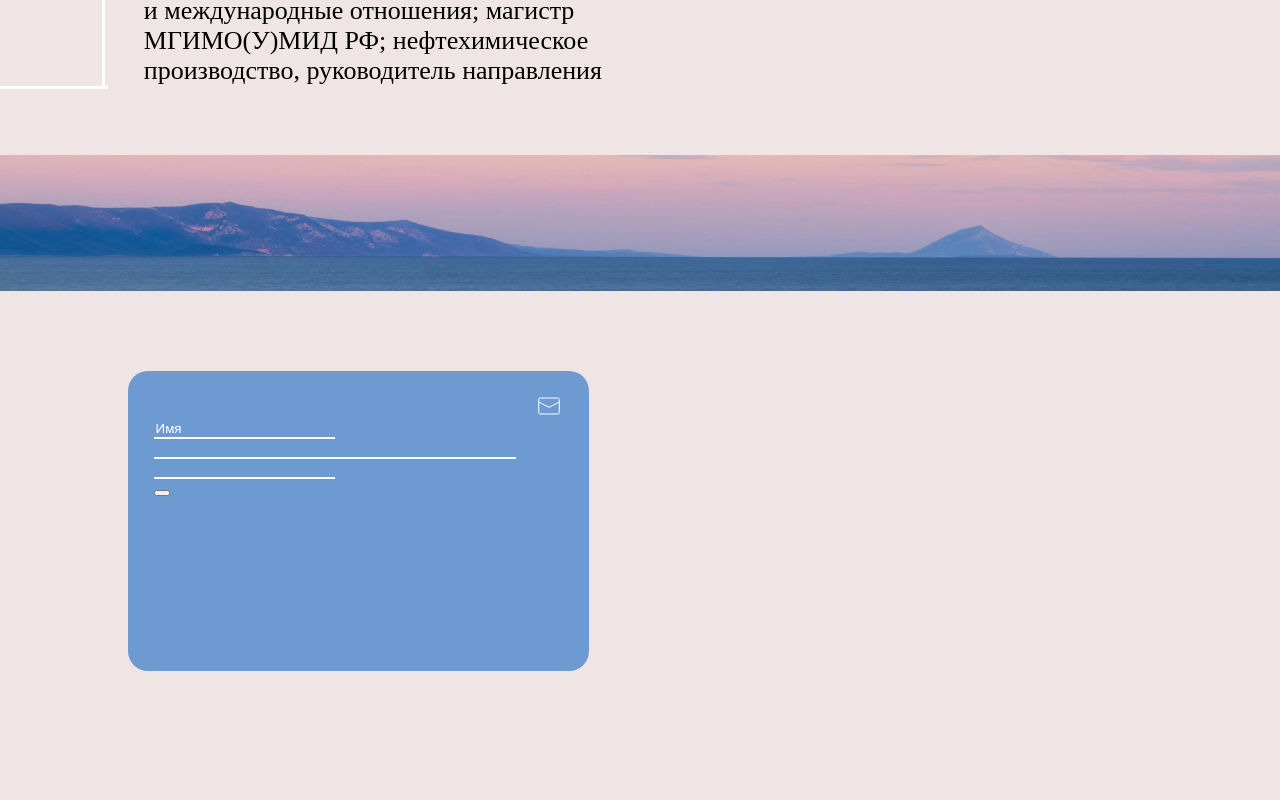
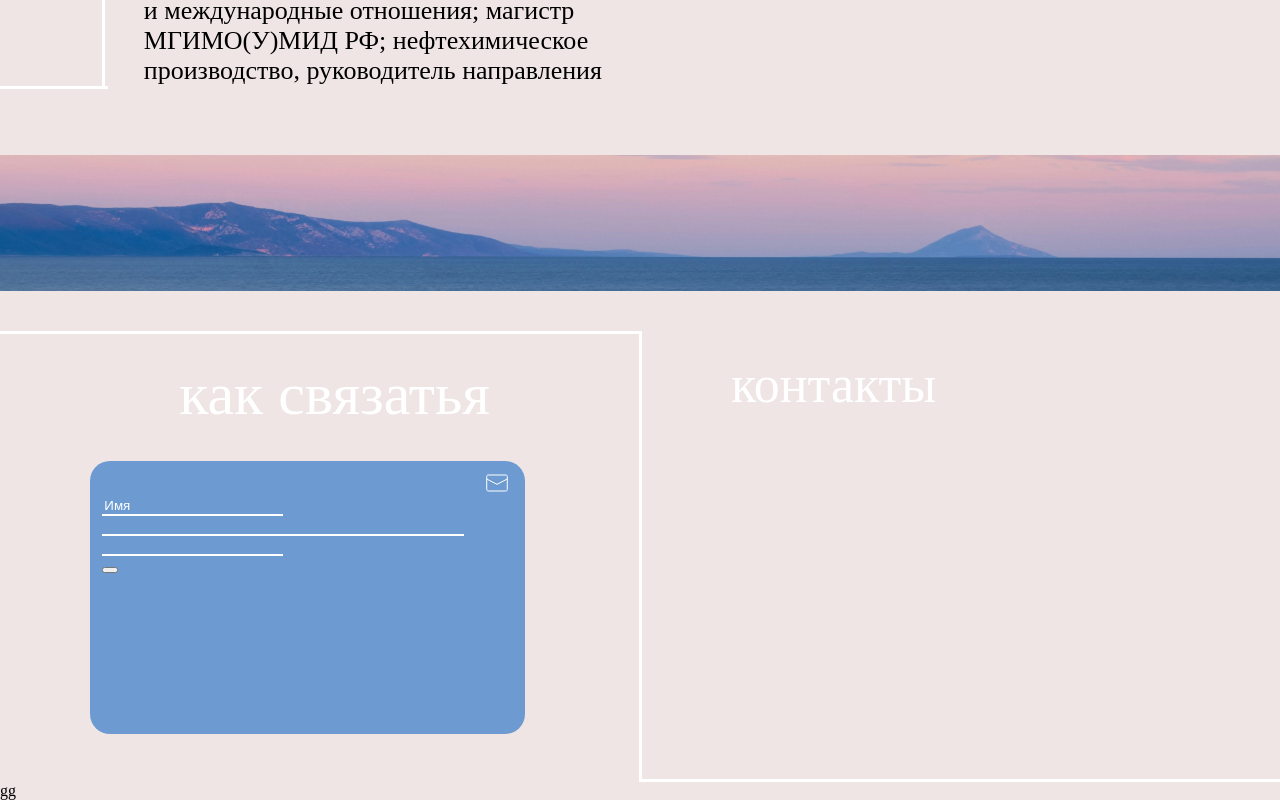
Before and after one commit to viktorK2007/psychologist_landing, a plain HTML site: page index.html in a window 1280 px wide. Shown: the part 3722-4522 px from the top of the page. Before the commit the page ends 4393 px from the top, so only its background shows below. Drawn offline with Linux system fonts and the light colour scheme.

Commit message:
contacts

```diff
--- a/index.html
+++ b/index.html
@@ -156,6 +156,13 @@
 
     </div>
 
+    <div class="global_flex">
+
+        <div class="forma_text">
+
+            <div class="contact_bottom">
+                как связатья
+            </div>
 
             <div class="forma">
                 <div class="forma_pismo">
@@ -184,6 +191,20 @@
                     <button type="submit"></button>
                 </form>
             </div>
+        </div>
+        <div class="contacts_grup">
+            <div class="contakts">
+                контакты
+            </div>
+        </div>
+
+    </div>
+
+    <div class="divdivdiv">
+        gg
+    </div>
+
+
 </body>
 
 </html>
--- a/styles.css
+++ b/styles.css
@@ -217,9 +217,17 @@ body {
   height: 31vh;
   width: 32vw;
   border-radius: 20px;
-  margin-top: 10vh;
-  margin-left: 10vw;
+  margin-left: 7vw;
+  margin-top: 4vh;
   padding: 2%;
+}
+
+.forma_text{
+  margin-top: 5vh;
+  width: 50vw;
+  border-top: 3px solid white;
+  border-right: 3px solid white;
+  height: 56vh;
 }
 
 .forma_flex {
@@ -236,6 +244,29 @@ input {
   color: white;
 }
 
+.contact_bottom{
+  font-size: 60px;
+  color: white;
+  margin-left: 14vw;
+  margin-top: 2vw;
+}
+
+.global_flex{
+  display: flex;
+}
+
+.contakts{
+  font-size: 52px;
+  color: white;
+  margin-top: 8vh;
+  margin-left: 7vw;
+}
+
+.contacts_grup{
+  width: 50vw;
+  border-bottom: 3px solid white;
+}
+
 .forma_pismo{
   margin-left: 30vw;
 }
```
Lines whose indentation alone changed are shown as unchanged.
